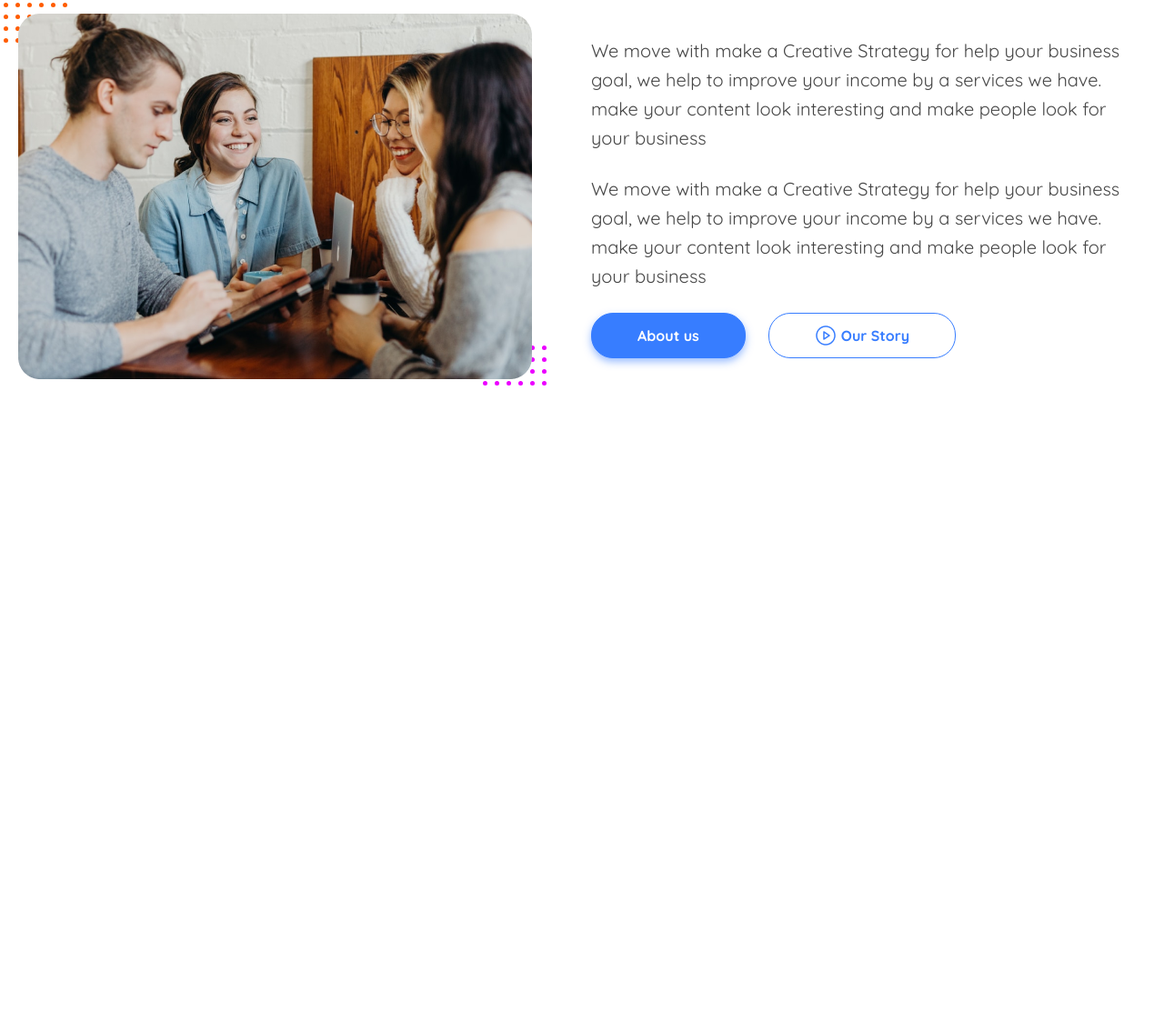
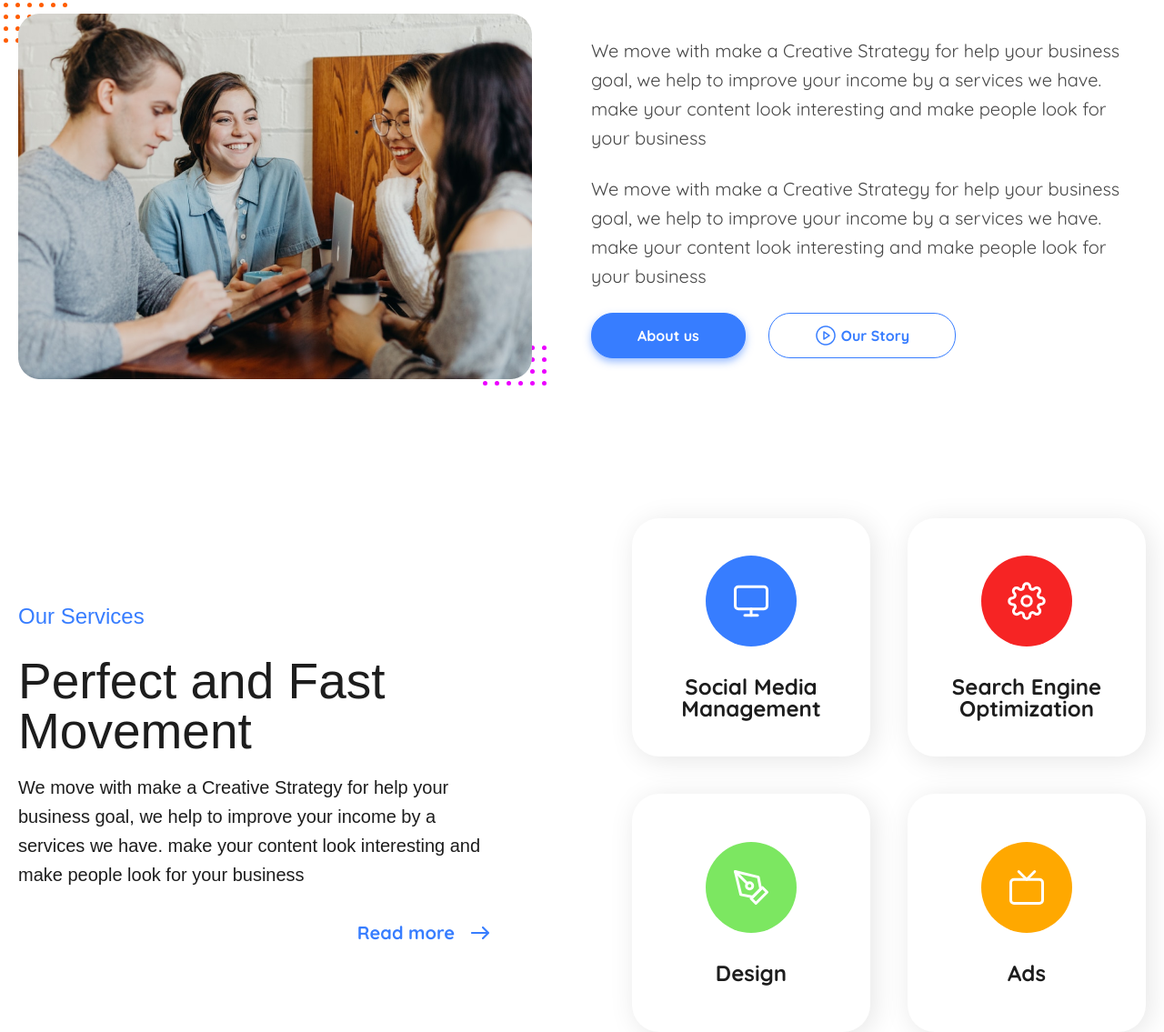
Before and after one commit to shtilsp1/agent-landing, a website built with Vite: page index.html in a window 1280 px wide. Shown: the part 1378-2513 px from the top of the page at 91% size. Before the commit the page ends 1810 px from the top, so only its background shows below. Built offline with nearby package versions, Linux system fonts and the light colour scheme.

Commit message:
added services block

```diff
--- a/index.html
+++ b/index.html
@@ -169,6 +169,44 @@
             </div>
           </section>
         </section>
+
+        <section class="main__services">
+          <section class="services__info">
+            <h3 class="services__info-subtitle">Our Services</h3>
+            <h2 class="services__info-title">Perfect and Fast Movement</h2>
+            <p class="services__indo-text">We move with make a Creative Strategy for help your business goal, we help to improve your income by a services we have. make your content look interesting and make people look for your business</p>
+            <a href="#" class="services__info-link">
+              Read more
+              <img src="assets/icons/arrow-right.png" alt="services" class="services__info-link-image" />
+            </a>
+          </section>
+          <section class="services__cards">
+            <a href="#" class="services__card">
+              <div class="card-circle blue-circle">
+                <img src="assets/icons/monitor.svg" alt="Social Media" class="services__card-image" />
+              </div>
+              <p class="services__card-text">Social Media Management</p>
+            </a>
+            <a href="#" class="services__card">
+              <div class="card-circle red-circle">
+                <img src="assets/icons/settings.svg" alt="Search Engine" class="services__card-image" />
+              </div>
+              <p class="services__card-text">Search Engine Optimization</p>
+            </a>
+            <a href="#" class="services__card">
+              <div class="card-circle green-circle">
+                <img src="assets/icons/pen-tool.svg" alt="Design" class="services__card-image " />
+              </div>
+              <p class="services__card-text">Design</p>
+            </a>
+            <a href="#" class="services__card">
+              <div class="card-circle orange-circle">
+                <img src="assets/icons/tv.svg" alt="Ads" class="services__card-image " />
+              </div>
+              <p class="services__card-text">Ads</p>
+            </a>
+          </section>
+        </section>
       </main>
 
 
--- a/src/scss/abstracts/_mixins.scss
+++ b/src/scss/abstracts/_mixins.scss
@@ -34,3 +34,13 @@
   box-shadow: 0 8px 24px rgba(0, 0, 0, 0.15);
   border-radius: 16px;
 }
+
+@mixin card {
+  background-color: white;
+  display: flex;
+  justify-content: center;
+  align-items: center;
+  flex-direction: column;
+  box-shadow: 4px 4px 30px rgba(0, 0, 0, 0.10);
+  border-radius: 30px;
+}
--- a/src/scss/abstracts/_variables.scss
+++ b/src/scss/abstracts/_variables.scss
@@ -3,6 +3,8 @@ $primary-color: #1D1D1D;
 $regular-color: #464646;
 $blue-color: #377DFF;
 $red-color: #F62424;
+$green-color: #7CE761;
+$orange-color: #FFA800;
 
 //gradients:
 $red-gradient: linear-gradient(180deg, #FF8E8E 0%, #F62424 100%);
--- /dev/null
+++ b/src/scss/components/_services.scss
@@ -0,0 +1,99 @@
+@use "../abstracts/variables";
+@use "../abstracts/mixins";
+
+.main__services {
+  padding-top: 150px;
+  @include mixins.flex-center;
+  width: 100%;
+  justify-content: space-between;
+
+  .services__info {
+    @include mixins.flex-center-column;
+    justify-content: flex-end;
+    align-items: flex-start;
+
+    .services__info-subtitle {
+      color: variables.$blue-color;
+      font-size: variables.$semi-bold-font-size;
+      font-family: "Quicksand", sans-serif;
+      padding-bottom: 32px;
+    }
+
+    .services__info-title {
+      color: variables.$primary-color;
+      font-size: variables.$bold-font-size;
+      font-family: "Nunito-bold", sans-serif;
+      width: 419px;
+      padding-bottom: 18px;
+    }
+
+    .services__indo-text {
+      color: variables.$primary-color;
+      font-size: variables.$regular-font-size;
+      font-family: "Nunito", sans-serif;
+      width: 520px;
+      padding-bottom: 36px;
+      line-height: 32px;
+    }
+
+    .services__info-link {
+      display: flex;
+      align-items: center;
+      align-self: flex-end;
+      gap: 16px;
+
+      color: variables.$blue-color;
+      font-size: variables.$regular-font-size;
+
+      font-family: "Quicksand-bold", sans-serif;
+    }
+  }
+
+  .services__cards {
+    display: grid;
+    grid-template-columns: 262px 262px;
+    grid-auto-rows: 262px 262px;
+    gap: 41px;
+
+    .card-circle {
+      border-radius: 50%;
+      width: 100px;
+      height: 100px;
+      padding: 29px;
+    }
+
+    .blue-circle {
+      background-color: variables.$blue-color;
+    }
+
+    .red-circle {
+      background-color: variables.$red-color;
+    }
+
+    .orange-circle {
+      background-color: variables.$orange-color;
+    }
+
+    .green-circle {
+      background-color: variables.$green-color;
+    }
+
+    .services__card {
+      @include mixins.card;
+      @include mixins.flex-center-column;
+      gap: 32px;
+      font-family: "Quicksand-bold", sans-serif;
+      font-size: variables.$semi-bold-font-size;
+      color: variables.$primary-color;
+
+      .services__card-image {
+        width: 42px;
+        height: 42px;
+      }
+
+      .services__card-text {
+        text-align: center;
+      }
+    }
+  }
+}
--- a/src/scss/main.scss
+++ b/src/scss/main.scss
@@ -11,3 +11,4 @@
 @use "components/title";
 @use "components/background-balls";
 @use "components/about-us";
+@use "components/services";
```
Also changed, not shown: assets/icons/arrow-right.png (added), assets/icons/monitor.svg (added), assets/icons/pen-tool.svg (added), assets/icons/settings.svg (added), assets/icons/tv.svg (added), src/css/main.css, src/scss/main.css, 2 other files.
